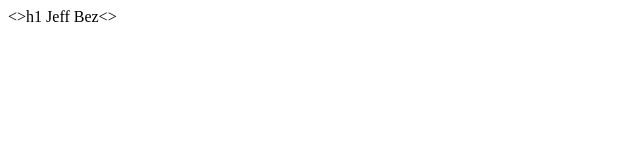
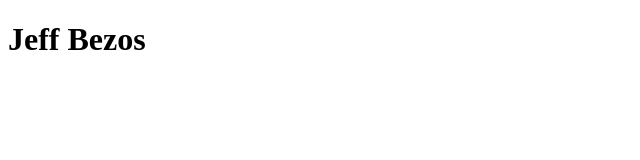
Before and after one commit to procioneselvatico/Amazon, a plain HTML site: page jeff bezos.html in a window 1280 px wide. Shown: the whole page, without its empty margins (0-640 px from the left). Drawn offline with Linux system fonts and the light colour scheme.

Commit message:
Update jeff bezos.html

```diff
--- a/jeff bezos.html
+++ b/jeff bezos.html
@@ -5,4 +5,4 @@
 <title>AMAZON</title>
 </head>
 <body>
-  <>h1  Jeff Bez<>
+  <h1>Jeff Bezos </h1>
```
